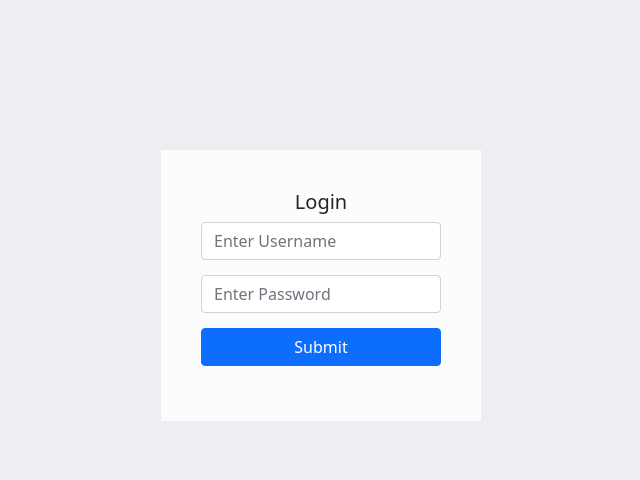
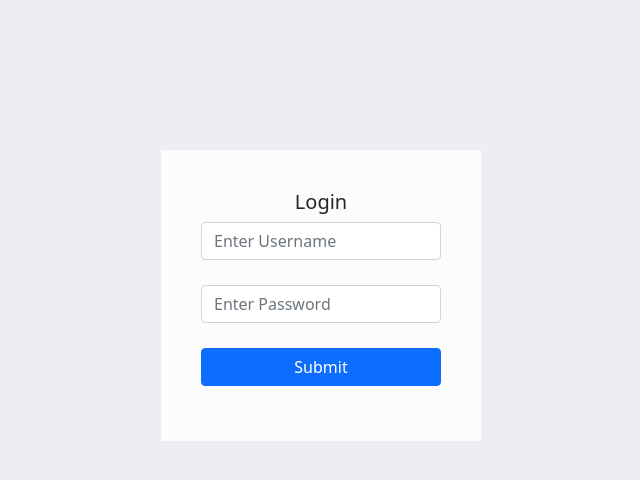
Before and after one commit to kamathpavank/infinite-scroll, a React (Create React App) app: page /login in a window 1280 px wide. Shown: the top 480 px of the page, without its empty margins (319-959 px from the left). Built offline with nearby package versions, Linux system fonts and the light colour scheme.

Commit message:
added login

```diff
--- a/src/components/InfiniteScroll.tsx
+++ b/src/components/InfiniteScroll.tsx
@@ -1,6 +1,8 @@
 import React, { useEffect, useState, useRef } from "react";
 
-interface Props {}
+interface Props {
+	history:any
+}
 
 export const InfiniteScroll = (props: Props) => {
   const [imageData, setimageData] = useState<any>({
@@ -43,15 +45,22 @@ export const InfiniteScroll = (props: Props) => {
         return e;
       });
   }, [pageNumber]);
+
+  const logout = () =>{
+	  localStorage.clear()
+	  props.history.push('/login')
+  }
   return (
     <>
       <nav className="navbar bg-light">
         <div className="d-flex justify-content-center container">
-          <a className="navbar-brand" href="/#">
+          <a className="navbar-brand" href="/home">
             <h2>Infinite scroll</h2>
           </a>
         </div>
+        <button type="button" onClick={logout} className="btn btn-primary"> Logout</button>
       </nav>
+
       <div id="images" className="container">
         <div className="row">
           {imageData.images.map((image: any, index: any) => {
--- a/src/components/login/Login.tsx
+++ b/src/components/login/Login.tsx
@@ -45,10 +45,10 @@ export const Login = (props: Props) => {
               aria-describedby="emailHelp"
               placeholder="Enter Username"
               onChange={formik.handleChange}
-              value={formik.values.username}
+			  value={formik.values.username}
             />
             {formik.errors.username ? (
-              <div className="invalid-feedback">Please Enter Username</div>
+              <div className="text-danger mb-1 mt-0">Please Enter Username</div>
             ) : null}
 
             {/* <small id="emailHelp" className="form-text text-muted">We'll never share your email with anyone else.</small> */}
@@ -61,10 +61,10 @@ export const Login = (props: Props) => {
               id="password"
               placeholder="Enter Password"
               onChange={formik.handleChange}
-              value={formik.values.password}
+			  value={formik.values.password}
             />
 			{formik.errors.password ? (
-              <div className="invalid-feedback">Please Enter Password</div>
+              <div className="text-danger mb-1 mt-0">Please Enter Password</div>
             ) : null}
           </div>
           <button type="submit" className="btn btn-primary">
--- a/src/components/login/login.css
+++ b/src/components/login/login.css
@@ -12,8 +12,8 @@
     padding: 30px;
 }
 
-.form-control{
-    margin-bottom: 15px;
+.form-group{
+    margin-bottom: 25px;
 }
 
 
```
